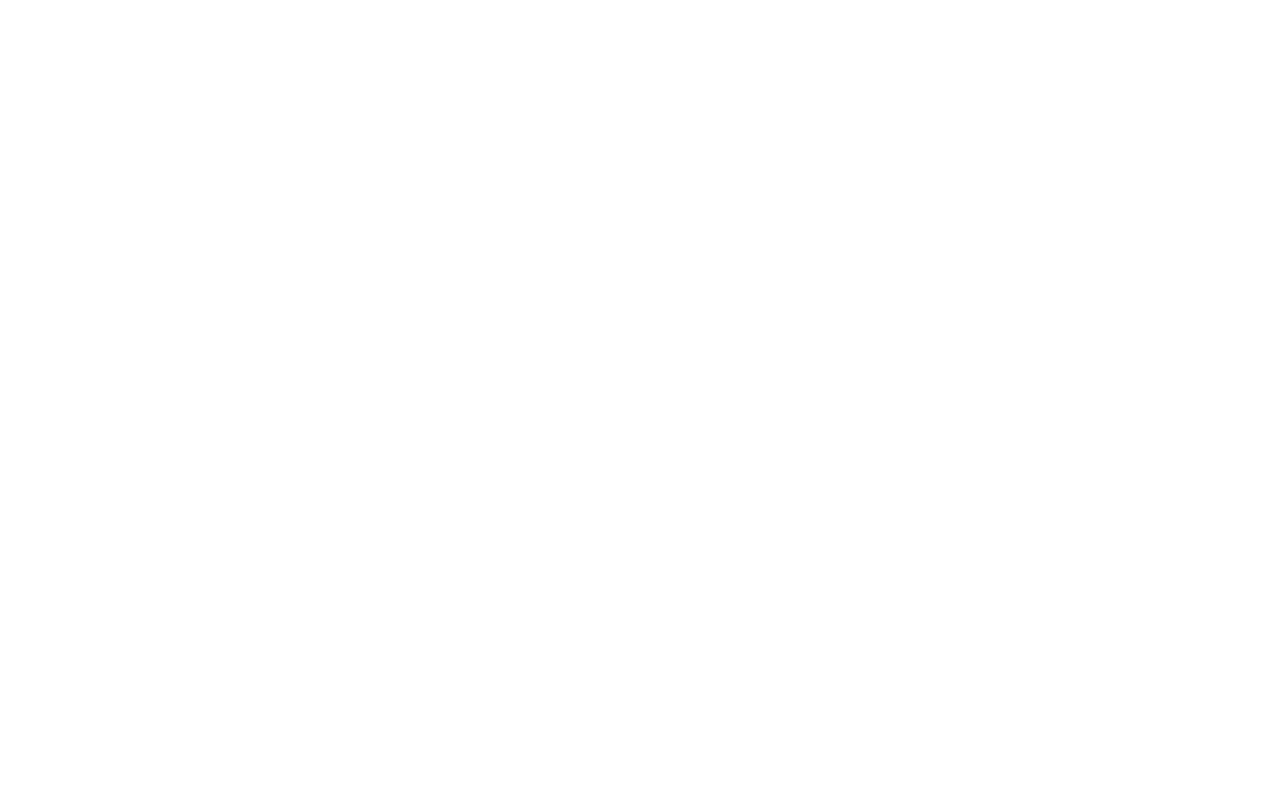
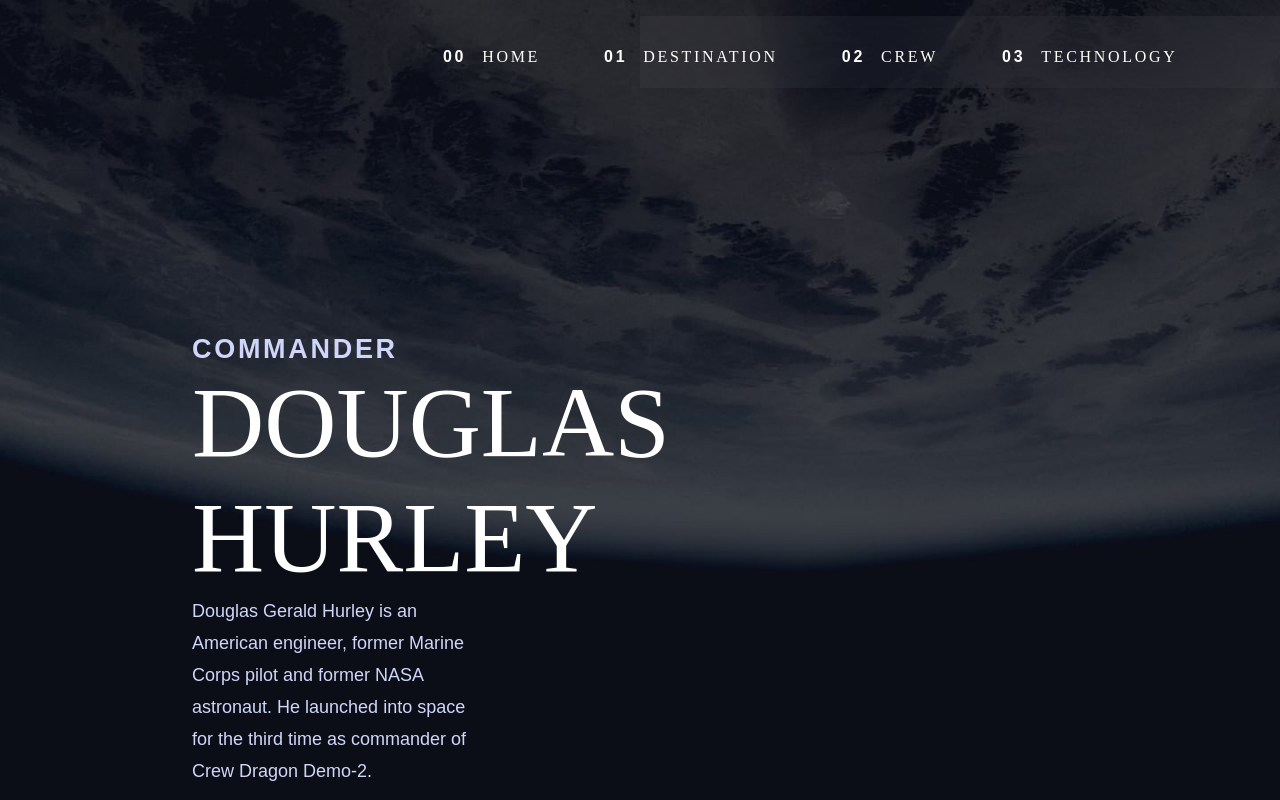
Before and after one commit to FerArj/space-tourism-website, a React (Vite) app: page /crew in a window 1280 px wide. Before the commit this address had no page. Built offline with nearby package versions, Linux system fonts and the light colour scheme; a web font is replaced by a local one.

Commit message:
inicio do página crew

```diff
--- a/src/App.jsx
+++ b/src/App.jsx
@@ -1,6 +1,7 @@
 import {BrowserRouter as Router, Routes, Route} from 'react-router-dom'
 import Home from '../src/pages/Home'
 import Destination from '../src/pages/Destination'
+import Crew from '../src/pages/Crew'
 
 function App() {
   return(
@@ -8,6 +9,7 @@
       <Routes>
         <Route path='/' element={<Home/>}/>
         <Route path='/destination' element={<Destination/>}/>
+        <Route path='/crew' element={<Crew/>}/>
       </Routes>
     </Router>
   )
--- a/src/components/Circulo.jsx
+++ b/src/components/Circulo.jsx
@@ -1,8 +1,12 @@
+import { useNavigate } from 'react-router-dom'
 import style from './Circulo.module.css'
 
 function circulo() {
+
+    const navigate = useNavigate();
+
     return (
-        <div className={style.containerCirculo}>
+        <div onClick={() => navigate("/destination")} className={style.containerCirculo}>
             <p>Explore</p>
         </div>
     )
--- a/src/components/Content.jsx
+++ b/src/components/Content.jsx
@@ -1,10 +1,10 @@
 import style from './Content.module.css'
 
-function content ({image}){
+function content ({image, titleContent}){
     return(
         <div className={style.contentContainer}>
-            <h2>Pick your destination</h2>
-            <img className={style.planet} src={image} alt="" />
+            {titleContent && <h2>{titleContent}</h2>}
+            {image && <img className={style.planet} src={image} alt="" />}
         </div>
     )
 }
--- a/src/components/Header.jsx
+++ b/src/components/Header.jsx
@@ -10,7 +10,7 @@
                 <ul>
                     <li onClick={() => navigate("/")}><span>00</span>Home</li>
                     <li onClick={() => navigate("/destination")}><span>01</span>Destination</li>
-                    <li><span>02</span>Crew</li>
+                    <li onClick={() => navigate("/crew")}><span>02</span>Crew</li>
                     <li><span>03</span>Technology</li>
                 </ul>
             </div>
--- /dev/null
+++ b/src/pages/Crew.jsx
@@ -0,0 +1,20 @@
+import Header from '../components/Header'
+import style from './Crew.module.css'
+import Desc from '../components/Desc'
+
+function Crew (){
+    return(
+        <div className={style.crewContainer}>
+            <Header/>
+            <div className={style. content}>
+                <Desc
+                    title={"Commander"}
+                    subtitle={"Douglas Hurley"}
+                    description={"Douglas Gerald Hurley is an American engineer, former Marine Corps pilot and former NASA astronaut. He launched into space for the third time as commander of Crew Dragon Demo-2."}
+                />
+            </div>
+        </div>
+    )
+}
+
+export default Crew
--- /dev/null
+++ b/src/pages/Crew.module.css
@@ -0,0 +1,7 @@
+.crewContainer {
+    background-image: url(../assets/crew/background-crew-desktop.jpg);
+    min-height: 100vh;
+    background-repeat: no-repeat;
+    background-size: cover;
+    background-position: center;
+}
--- a/src/pages/Destination.jsx
+++ b/src/pages/Destination.jsx
@@ -37,7 +37,9 @@
         <div className={style.destinationContainer}>
             <Header />
             <div className={style.content}>
-                <Content image={imageMap[subtitle]} />
+                <Content
+                    titleContent={"Pick your destination"}
+                    image={imageMap[subtitle]} />
                 <Desc
                     buttons={[
                         { label: 'Moon', onClick: () => handleButtonClick('Moon') },
```
